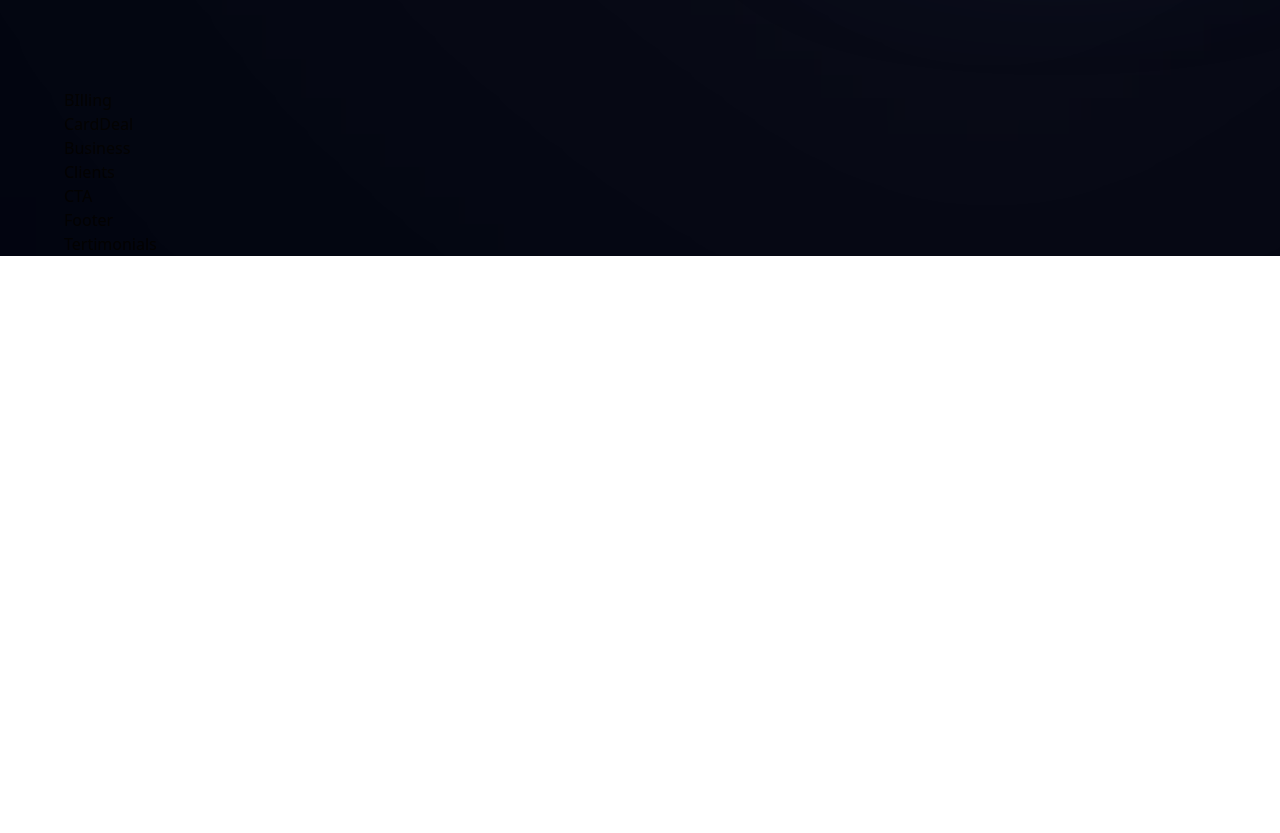
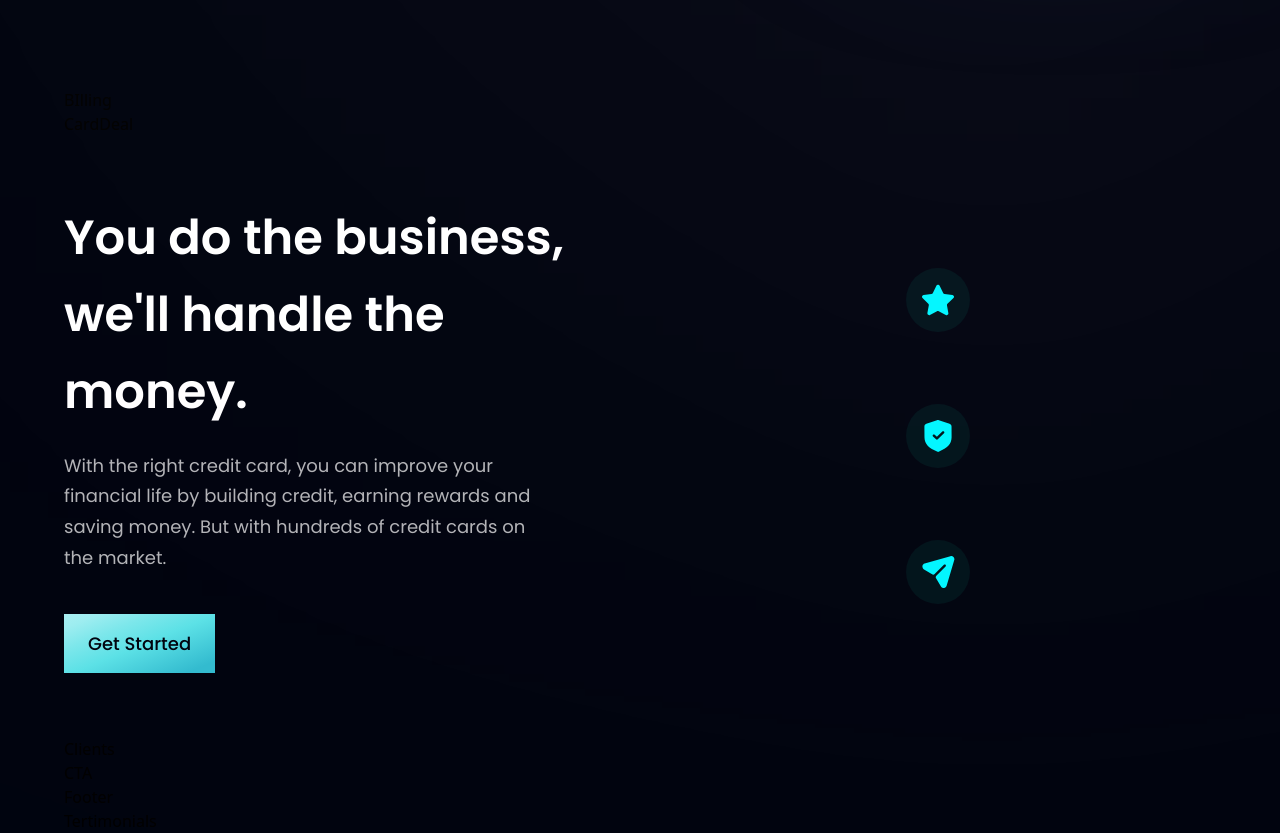
Before and after one commit to sam3690/bank-app-demo, a React (Vite) app: page / in a window 1280 px wide. Shown: the part 860-1693 px from the top of the page. Before the commit the page ends 1116 px from the top, so only its background shows below. Built offline with nearby package versions, Linux system fonts and the light colour scheme.

Commit message:
updated 24-01-24 03:48 pm

```diff
--- a/src/Components/Business.jsx
+++ b/src/Components/Business.jsx
@@ -1,9 +1,30 @@
-import React from 'react'
+import styles ,{ layout } from "../Style"
+import { features } from "../constants"
+import Button from "./Button"
 
-const Business = () => {
-  return (
-    <div>Business</div>
-  )
-}
+const FeatureCard = ({ icon, title, content, index}) => (
+    <div className={`flex flex-row p-6 rounded-[20px] ${index !== features.length -1 ? "mb-6" : "mb-0"} feature-card`}>
+        <div className={`w-[64px] h-[64px] rounded-full ${styles.flexCenter} bg-dimBlue`}>
+          <img src={icon} alt="icon" className="w-{50%] h-[50%] object-contain"/>
+        </div>
+    </div>
+)
+
+const Business = () => (
+      <section id="features" className={layout.section}>
+          <div className={layout.sectionInfo}>
+            <h2 className={styles.heading2}>You do the business, <br className="sm:block hidden"/> we'll handle the money.</h2>
+            <p className={`${styles.paragraph} mt-5 max-w-[470px]`}>With the right credit card, you can improve your financial life by building credit, earning rewards and saving money. But with hundreds of credit cards on the market.</p>
+
+            <Button styles="mt-10"/>
+          </div>
+
+          <div className={`${layout.sectionImg} flex-col`}>
+            {features.map((feature, index) =>(
+              <FeatureCard key={feature.id} {...feature} index={index}/>
+            ))}
+          </div>
+      </section>
+)
 
 export default Business
--- a/src/Components/Button.jsx
+++ b/src/Components/Button.jsx
@@ -1,8 +1,10 @@
 import React from 'react'
 
-const Button = () => {
-  return (
-    <div>Button</div>
+const Button = ({ styles }) => {
+  return(
+      <button type="button" className={`py-4 px-6 bg-blue-gradient font-poppins font-medium text-[18px] text-primary outline-none ${styles}`}>
+        Get Started
+      </button>
   )
 }
 
```
